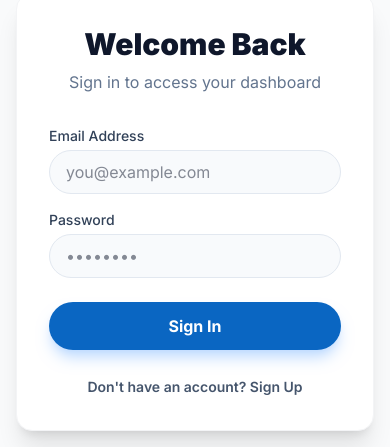
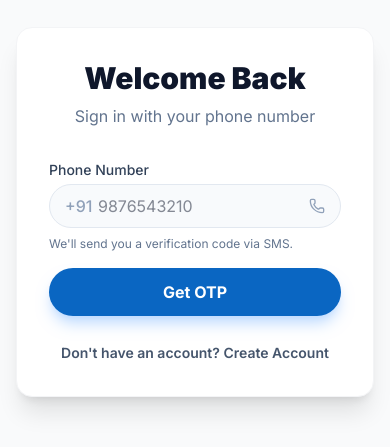
Before and after one commit to akshayrajput12/wemakedev-tambo, a React (Vite) app: page /auth in a window 390 px wide. Shown: the part 210-657 px from the top of the page. Built offline with nearby package versions, Linux system fonts and the light colour scheme; no server answers.

Commit message:
feat: Implement Supabase phone number authentication including database schema modifications, a new authentication page, and client initialization.

```diff
--- a/src/pages/AuthPage.tsx
+++ b/src/pages/AuthPage.tsx
@@ -1,12 +1,17 @@
 import { useState } from 'react';
 import { useNavigate } from 'react-router-dom';
 import { supabase } from '../lib/supabaseClient';
+import { Phone, Loader2 } from 'lucide-react';
 
 export default function AuthPage() {
     const [isLogin, setIsLogin] = useState(true);
-    const [email, setEmail] = useState('');
-    const [password, setPassword] = useState('');
+
+    // Auth State
     const [fullName, setFullName] = useState('');
+    const [phoneNumber, setPhoneNumber] = useState('');
+    const [otp, setOtp] = useState('');
+    const [otpSent, setOtpSent] = useState(false);
+
     const [loading, setLoading] = useState(false);
     const [error, setError] = useState<string | null>(null);
     const navigate = useNavigate();
@@ -17,19 +22,51 @@ export default function AuthPage() {
         setError(null);
 
         try {
-            if (isLogin) {
-                const { data, error } = await supabase.auth.signInWithPassword({
-                    email,
-                    password,
+            if (!otpSent) {
+                // Step 1: Send OTP
+                const formattedPhone = phoneNumber.startsWith('+') ? phoneNumber : `+91${phoneNumber}`;
+
+                const { error } = await supabase.auth.signInWithOtp({
+                    phone: formattedPhone,
+                    options: {
+                        data: {
+                            // Only attach metadata on sign up
+                            full_name: !isLogin ? fullName : undefined,
+                        },
+                    },
                 });
 
                 if (error) throw error;
-                if (data.session) {
-                    // Check if admin
+                setOtpSent(true);
+            } else {
+                // Step 2: Verify OTP
+                const formattedPhone = phoneNumber.startsWith('+') ? phoneNumber : `+91${phoneNumber}`;
+                const { data, error } = await supabase.auth.verifyOtp({
+                    phone: formattedPhone,
+                    token: otp,
+                    type: 'sms',
+                });
+
+                if (error) throw error;
+
+                if (data.session && data.user) {
+                    await checkUserRole(data.user.id);
+                }
+            }
+        } catch (err: any) {
+            console.error(err);
+            setError(err.message || 'Authentication failed');
+        } finally {
+            setLoading(false);
+        }
+    };
+
+    const checkUserRole = async (userId: string) => {
+        try {
             const { data: profile } = await supabase
                 .from('profiles')
                 .select('is_admin')
-                        .eq('id', data.user.id)
+                .eq('id', userId)
                 .single();
 
             if (profile?.is_admin) {
@@ -37,30 +74,17 @@ export default function AuthPage() {
             } else {
                 navigate('/dashboard');
             }
-                }
-            } else {
-                const { data, error } = await supabase.auth.signUp({
-                    email,
-                    password,
-                    options: {
-                        data: {
-                            full_name: fullName,
-                        },
-                    },
-                });
-
-                if (error) throw error;
-                if (data.user) {
-                    // Auto-login or show processing message
-                    // For now, let's assume auto-login or redirect
+        } catch (error) {
+            // Fallback if profile fetch fails (e.g., first login lag), go to dashboard
             navigate('/dashboard');
         }
-            }
-        } catch (err: any) {
-            setError(err.message);
-        } finally {
-            setLoading(false);
-        }
+    };
+
+    const resetForm = () => {
+        setError(null);
+        setOtpSent(false);
+        setOtp('');
+        // Keep phone number for convenience
     };
 
     return (
@@ -71,17 +95,19 @@ export default function AuthPage() {
                         {isLogin ? 'Welcome Back' : 'Create Account'}
                     </h1>
                     <p className="mt-2 text-slate-500 dark:text-slate-400">
-                        {isLogin ? 'Sign in to access your dashboard' : 'Join us to find your dream job'}
+                        {isLogin ? 'Sign in with your phone number' : 'Join us to find your dream job'}
                     </p>
                 </div>
 
                 <form onSubmit={handleAuth} className="space-y-4">
-                    {!isLogin && (
+
+                    {/* Full Name - Only for Sign Up and if NOT verifying OTP yet */}
+                    {!isLogin && !otpSent && (
                         <div>
                             <label className="block text-sm font-medium text-slate-700 dark:text-slate-300 mb-1">Full Name</label>
                             <input
                                 type="text"
-                                required
+                                required={!isLogin}
                                 value={fullName}
                                 onChange={(e) => setFullName(e.target.value)}
                                 className="w-full h-11 px-4 rounded-xl border border-slate-200 dark:border-slate-600 bg-slate-50 dark:bg-slate-700/50 text-slate-900 dark:text-white focus:ring-2 focus:ring-primary focus:border-transparent outline-none transition-all"
@@ -90,32 +116,64 @@ export default function AuthPage() {
                         </div>
                     )}
 
+                    {/* Phone Number / OTP Inputs */}
+                    {!otpSent ? (
                         <div>
-                        <label className="block text-sm font-medium text-slate-700 dark:text-slate-300 mb-1">Email Address</label>
+                            <label className="block text-sm font-medium text-slate-700 dark:text-slate-300 mb-1">Phone Number</label>
+                            <div className="relative">
+                                <span className="absolute left-4 top-1/2 -translate-y-1/2 text-slate-400 font-medium z-10 select-none">
+                                    {phoneNumber.startsWith('+') ? '' : '+91 '}
+                                </span>
                                 <input
-                            type="email"
+                                    type="tel"
                                     required
-                            value={email}
-                            onChange={(e) => setEmail(e.target.value)}
-                            className="w-full h-11 px-4 rounded-xl border border-slate-200 dark:border-slate-600 bg-slate-50 dark:bg-slate-700/50 text-slate-900 dark:text-white focus:ring-2 focus:ring-primary focus:border-transparent outline-none transition-all"
-                            placeholder="you@example.com"
+                                    value={phoneNumber}
+                                    onChange={(e) => setPhoneNumber(e.target.value.replace(/[^0-9+]/g, ''))}
+                                    className={`w-full h-11 px-4 rounded-xl border border-slate-200 dark:border-slate-600 bg-slate-50 dark:bg-slate-700/50 text-slate-900 dark:text-white focus:ring-2 focus:ring-primary focus:border-transparent outline-none transition-all ${!phoneNumber.startsWith('+') ? 'pl-12' : ''}`}
+                                    placeholder="9876543210"
                                 />
+                                <Phone className="absolute right-4 top-1/2 -translate-y-1/2 w-4 h-4 text-slate-400" />
                             </div>
-
+                            <p className="mt-2 text-xs text-slate-500">
+                                We'll send you a verification code via SMS.
+                            </p>
+                        </div>
+                    ) : (
                         <div>
-                        <label className="block text-sm font-medium text-slate-700 dark:text-slate-300 mb-1">Password</label>
+                            <label className="block text-sm font-medium text-slate-700 dark:text-slate-300 mb-1">
+                                Enter Verification Code
+                            </label>
                             <input
-                            type="password"
-                            required
-                            value={password}
-                            onChange={(e) => setPassword(e.target.value)}
-                            className="w-full h-11 px-4 rounded-xl border border-slate-200 dark:border-slate-600 bg-slate-50 dark:bg-slate-700/50 text-slate-900 dark:text-white focus:ring-2 focus:ring-primary focus:border-transparent outline-none transition-all"
-                            placeholder="••••••••"
+                                type="text"
+                                required={otpSent}
+                                value={otp}
+                                onChange={(e) => setOtp(e.target.value)}
+                                className="w-full h-11 px-4 rounded-xl border border-slate-200 dark:border-slate-600 bg-slate-50 dark:bg-slate-700/50 text-slate-900 dark:text-white focus:ring-2 focus:ring-primary focus:border-transparent outline-none transition-all text-center tracking-widest text-lg font-bold"
+                                placeholder="123456"
+                                maxLength={6}
+                                autoFocus
                             />
+                            <div className="flex justify-between items-center mt-2">
+                                <button
+                                    type="button"
+                                    onClick={() => setOtpSent(false)}
+                                    className="text-xs text-slate-500 hover:text-slate-700 dark:hover:text-slate-300"
+                                >
+                                    Wrong number?
+                                </button>
+                                <button
+                                    type="button"
+                                    onClick={() => setOtpSent(false)}
+                                    className="text-xs text-primary font-medium hover:underline"
+                                >
+                                    Resend Code
+                                </button>
                             </div>
+                        </div>
+                    )}
 
                     {error && (
-                        <div className="p-3 rounded-lg bg-red-50 dark:bg-red-900/30 text-red-600 dark:text-red-400 text-sm font-medium">
+                        <div className="p-3 rounded-lg bg-red-50 dark:bg-red-900/30 text-red-600 dark:text-red-400 text-sm font-medium animate-in fade-in slide-in-from-top-1">
                             {error}
                         </div>
                     )}
@@ -123,18 +181,28 @@ export default function AuthPage() {
                     <button
                         type="submit"
                         disabled={loading}
-                        className="w-full h-12 mt-2 rounded-xl bg-primary text-white font-bold text-base hover:bg-blue-700 shadow-lg shadow-blue-200 dark:shadow-none transition-all transform active:scale-[0.98] disabled:opacity-70 disabled:cursor-not-allowed"
+                        className="w-full h-12 mt-4 rounded-xl bg-primary text-white font-bold text-base hover:bg-blue-700 shadow-lg shadow-blue-200 dark:shadow-none transition-all transform active:scale-[0.98] disabled:opacity-70 disabled:cursor-not-allowed flex items-center justify-center gap-2"
                     >
-                        {loading ? 'Processing...' : (isLogin ? 'Sign In' : 'Sign Up')}
+                        {loading ? (
+                            <>
+                                <Loader2 className="w-5 h-5 animate-spin" />
+                                {otpSent ? 'Verifying...' : 'Sending OTP...'}
+                            </>
+                        ) : (
+                            otpSent ? 'Verify & Continue' : 'Get OTP'
+                        )}
                     </button>
                 </form>
 
                 <div className="mt-6 text-center">
                     <button
-                        onClick={() => setIsLogin(!isLogin)}
+                        onClick={() => {
+                            setIsLogin(!isLogin);
+                            resetForm();
+                        }}
                         className="text-sm font-semibold text-slate-600 dark:text-slate-400 hover:text-primary dark:hover:text-white transition-colors"
                     >
-                        {isLogin ? "Don't have an account? Sign Up" : "Already have an account? Sign In"}
+                        {isLogin ? "Don't have an account? Create Account" : "Already have an account? Sign In"}
                     </button>
                 </div>
             </div>
--- a/src/pages/ContactPage.tsx
+++ b/src/pages/ContactPage.tsx
@@ -1,4 +1,4 @@
-import React from 'react';
+
 import ContactHero from '../components/contact/ContactHero';
 import ContactInfo from '../components/contact/ContactInfo';
 import ContactForm from '../components/contact/ContactForm';
--- a/src/pages/UserDashboardPage.tsx
+++ b/src/pages/UserDashboardPage.tsx
@@ -102,7 +102,7 @@ export default function UserDashboardPage() {
                             <div className="absolute -bottom-8 left-1/2 -translate-x-1/2 size-16 rounded-full border-4 border-white dark:border-zinc-800 bg-cover bg-center" style={{ backgroundImage: `url("${avatarUrl}")` }}></div>
                         </div>
                         <div className="pt-10 pb-4 px-4 text-center border-b border-slate-200 dark:border-zinc-700">
-                            <h3 className="font-bold text-slate-900 dark:text-white hover:underline cursor-pointer">{profile?.full_name || user?.email}</h3>
+                            <h3 className="font-bold text-slate-900 dark:text-white hover:underline cursor-pointer">{profile?.full_name || user?.user_metadata?.full_name || user?.email || user?.phone}</h3>
                             <p className="text-xs text-slate-500 dark:text-slate-400 mt-1">Open to work • {profile?.title || 'Candidate'}</p>
                         </div>
                         <nav className="flex flex-col py-2">
```
Also changed, not shown: src/lib/supabase.ts (+1 -7 lines), src/lib/supabaseClient.ts (+7 -4 lines), 2 other files (tests, documents, lock files or other folders). Lines whose indentation alone changed are shown as unchanged.
